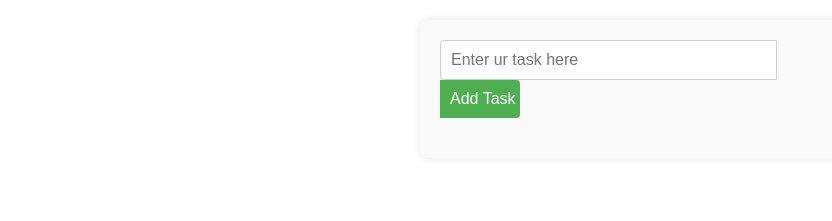
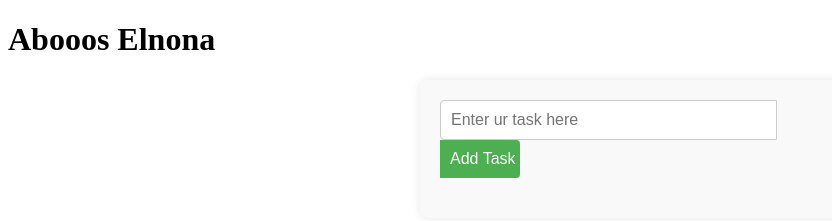
Before and after one commit to Hx00h4nf1/Simple_Note_Taking, a plain HTML site: page index.html in a window 1280 px wide. Shown: the whole page, without its empty margins (0-832 px from the left). Drawn offline with Linux system fonts and the light colour scheme.

Commit message:
Update index.html

```diff
--- a/index.html
+++ b/index.html
@@ -7,6 +7,7 @@
     <link rel="stylesheet" href="style.css">
 </head>
 <body>
+    <h1>Abooos Elnona</h1>
     <div class="container">
             <div class="form">
                 <input type="text" class="input" placeholder="Enter ur task here" required>
```
